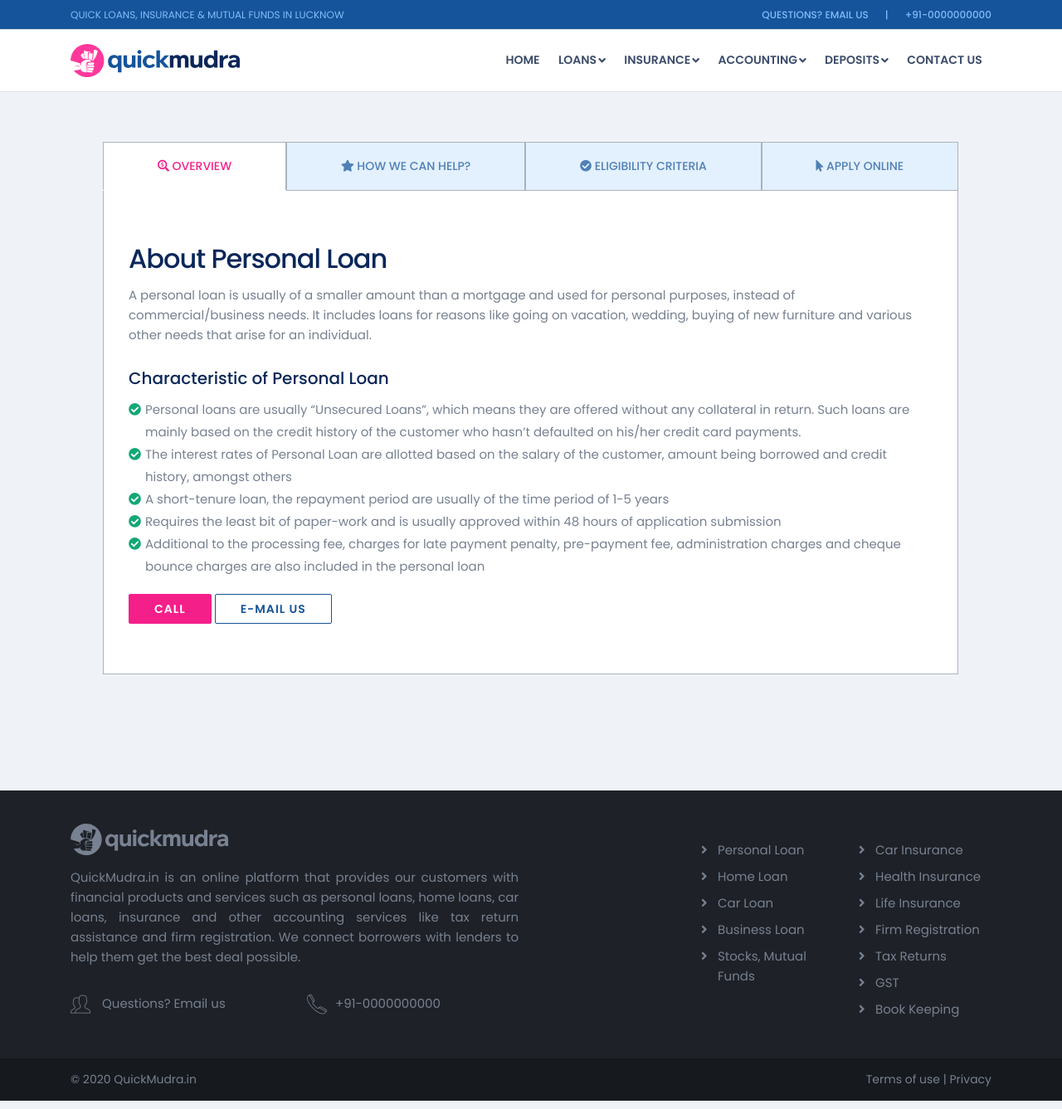
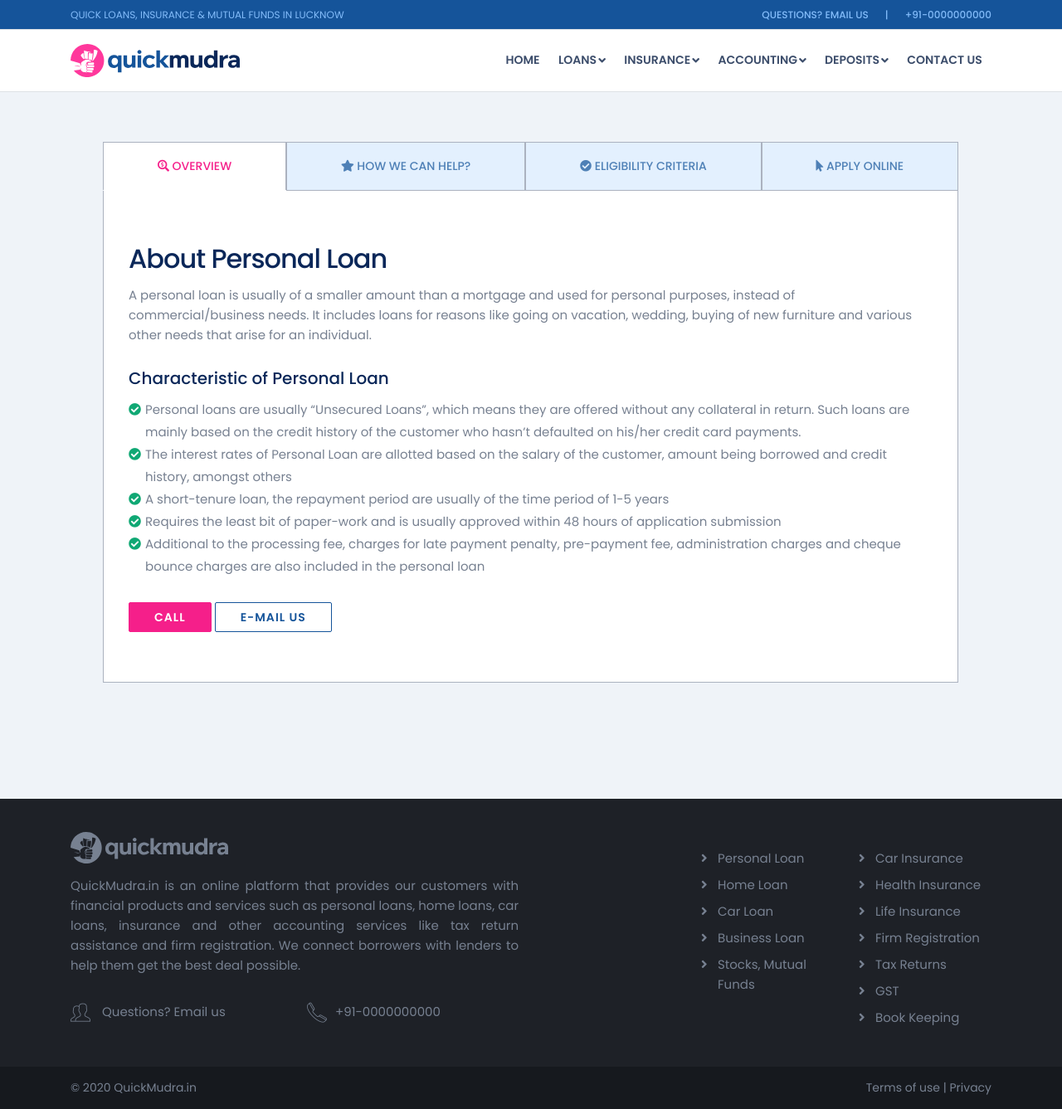
Before and after one commit to jaswinder-singh/creditme, a Jekyll site: the page built from pages/personal-loan.html, in a window 1280 px wide and 1337 px high. Shown: the whole window at 83% size. Built offline with Jekyll 4.4.1, drawn with Linux system fonts in a browser that asks for light colours; nearby versions of some CDN libraries.

Commit message:
Update personal-loan.html

```diff
--- a/pages/personal-loan.html
+++ b/pages/personal-loan.html
@@ -36,7 +36,7 @@ permalink: /personal-loan
                                     of new furniture and various other needs that arise for an individual.</p>
 
                                 <h3>Characteristic of Personal Loan</h3>
-                                <ul class="listnone bullet bullet-check-circle-default">
+                                <ul class="listnone bullet bullet-check-circle-default mb30">
                                     <li>Personal loans are usually “Unsecured Loans”, which means they are offered without any collateral in return. Such loans are mainly based on the credit history of the customer who hasn’t defaulted on
                                         his/her credit card payments.</li>
                                     <li>The interest rates of Personal Loan are allotted based on the salary of the customer, amount being borrowed and credit history, amongst others</li>
@@ -74,7 +74,7 @@ permalink: /personal-loan
                                     </li>
                                 </ul>
                                 <h3>Point To Be Considered Before Taking A Personal Loan:</h3>
-                                <ul class="listnone bullet bullet-check-circle-default">
+                                <ul class="listnone bullet bullet-check-circle-default mb30">
                                     <li>Share all the accurate information at time of filling up of application form. Bank will process your loan based the information you provide</li>
                                     <li>Processing fees are deducted from Loan amount and thus do not pay any fees in cash/cheque to anyone to process your loan sanctioning</li>
                                 </ul>
@@ -83,7 +83,7 @@ permalink: /personal-loan
                             </div>
                             <div role="tabpanel" class="tab-pane" id="eligibility">
                                 <h1>Eligibility Criteria of Personal Loan</h1>
-                                <ul class="listnone bullet bullet-check-circle-default">
+                                <ul class="listnone bullet bullet-check-circle-default mb30">
                                     <li>Any Indian citizen in good standing who is salaried, self-employed or business person with regular source of income can apply for a personal loan.</li>
                                     <li>The applicant should be above the age of 24 years</li>
                                     <li>Should be currently employed with existing organization or been involved in your business for a specific number of years.</li>
```
